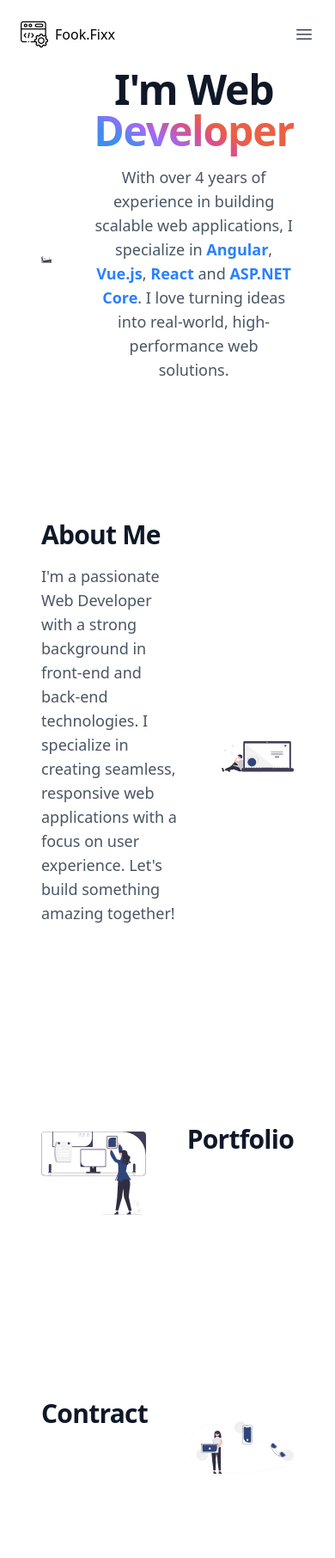
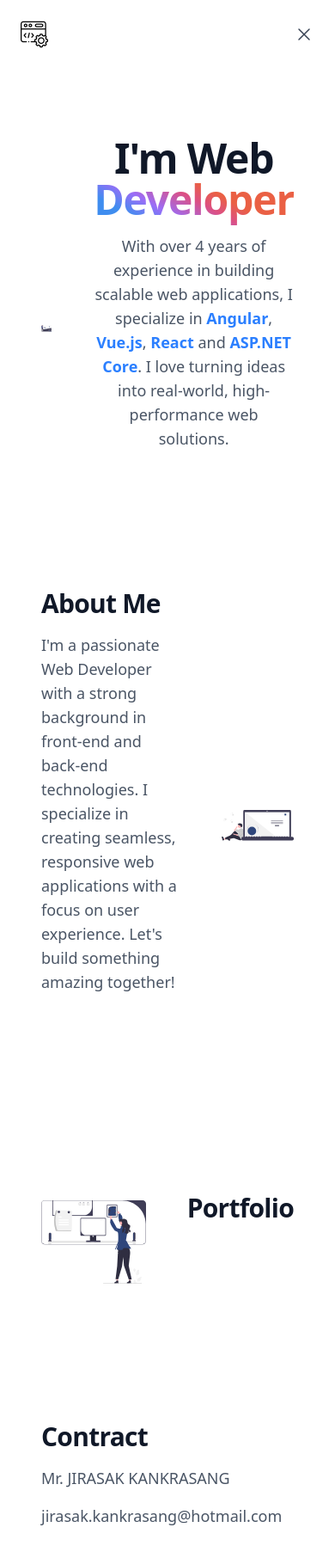
Before and after one commit to jirasakjk/fook-fixx-web, an Angular app: page /web in a window 390 px wide. Shown: the top 1812 px of the page at 86% size. Built offline with nearby package versions, Linux system fonts and the light colour scheme.

Commit message:
add contract name and mail

```diff
--- a/src/app/components/web-page/web-page.component.css
+++ b/src/app/components/web-page/web-page.component.css
@@ -4,3 +4,6 @@
     -webkit-background-clip: text;
     color: transparent;
 }
+.mouse-hover{
+    cursor: pointer;
+}
--- a/src/app/components/web-page/web-page.component.html
+++ b/src/app/components/web-page/web-page.component.html
@@ -1,8 +1,8 @@
 <div class="bg-white">
-    <header class="fixed inset-x-0 top-0 z-50 bg-white w-full">
+    <header class="fixed inset-x-0 top-0 z-50 bg-white/50 backdrop-blur-md w-full">
         <nav class="flex items-center justify-between p-6 lg:px-8" aria-label="Global">
             <div class="flex lg:flex-1">
-                <a href="#" class="-m-1.5 p-1.5 flex items-center">
+                <a class="-m-1.5 p-1.5 flex items-center">
                     <img class="h-8 w-auto mr-2" src="assets/images/coding.png" alt="" />
                     <span class="">Fook.Fixx</span>
                 </a>
@@ -19,10 +19,10 @@
                 </button>
             </div>
             <div class="hidden lg:flex lg:gap-x-12">
-                <a class="text-sm/6 font-semibold text-gray-900" (click)="scrollToTop()">Home</a>
-                <a class="text-sm/6 font-semibold text-gray-900" (click)="scrollToSection('about-me')">About</a>
-                <a class="text-sm/6 font-semibold text-gray-900" (click)="scrollToSection('portfolio')">Portfolio</a>
-                <a class="text-sm/6 font-semibold text-gray-900" (click)="scrollToSection('contact-me')">Contract</a>
+                <a class="text-sm/6 font-semibold text-gray-900 mouse-hover" (click)="scrollToTop()">Home</a>
+                <a class="text-sm/6 font-semibold text-gray-900 mouse-hover" (click)="scrollToSection('about-me')">About</a>
+                <a class="text-sm/6 font-semibold text-gray-900 mouse-hover" (click)="scrollToSection('portfolio')">Portfolio</a>
+                <a class="text-sm/6 font-semibold text-gray-900 mouse-hover" (click)="scrollToSection('contact-me')">Contract</a>
             </div>
             <div class="hidden lg:flex lg:flex-1 lg:justify-end">
                 <a href="#" class="text-sm/6 font-semibold text-gray-900">Log in <span
@@ -30,7 +30,7 @@
             </div>
         </nav>
         <!-- Mobile menu, show/hide based on menu open state. -->
-        <div *ngIf="isMenuOpen" class="lg:hidden" role="dialog" aria-modal="true">
+        <div class="lg:hidden" role="dialog" aria-modal="true">
             <!-- Background backdrop, show/hide based on slide-over state. -->
             <div class="fixed inset-0 z-50"></div>
             <div
@@ -68,7 +68,7 @@
         </div>
     </header>
 
-    <div class="relative isolate px-6 pt-14 pb-14 lg:px-8 flex items-center justify-evenly">
+    <div class="relative isolate px-6 pt-14 pb-14 mt-20 lg:px-8 flex items-center justify-evenly">
         <div class="p-6">
             <img class="mt-20"  src="assets/images/heatmap.svg" alt="img-heatmap" data-aos="fade-right">
         </div>
@@ -116,7 +116,12 @@
         <div class="p-6">
             <div class="text-left">
                 <h2 class="text-3xl font-semibold tracking-tight text-balance text-gray-900 sm:text-5xl" data-aos="fade-right">Contract</h2>
-
+                <p class="mt-4 text-lg text-gray-600" data-aos="fade-left" data-aos-delay="200">
+                   {{ contract }}
+                </p>
+                <p class="mt-4 text-lg text-gray-600" data-aos="fade-left" data-aos-delay="200">
+                    {{ email }}
+                 </p>
             </div>
         </div>
         <div class="p-6">
--- a/src/app/components/web-page/web-page.component.ts
+++ b/src/app/components/web-page/web-page.component.ts
@@ -10,6 +10,8 @@ import AOS from 'aos';
 export class WebPageComponent {
 
   public isMenuOpen: boolean = false;
+  public contract: string = ` Mr. JIRASAK KANKRASANG`
+  public email: string = `jirasak.kankrasang@hotmail.com`
 
   ngOnInit() {
     AOS.init();
@@ -33,5 +35,6 @@ export class WebPageComponent {
 
   public scrollToTop() {
     window.scrollTo({ top: 0, behavior: 'smooth' });
+    this.isMenuOpen = false;
   }
 }
```
